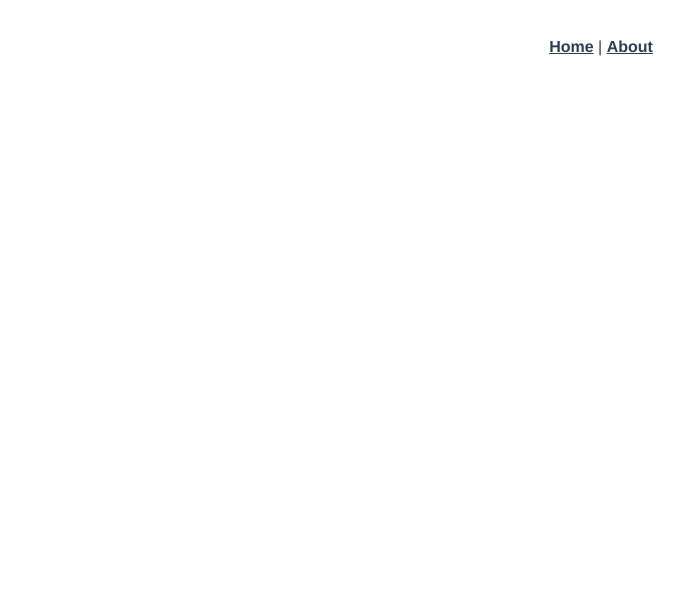
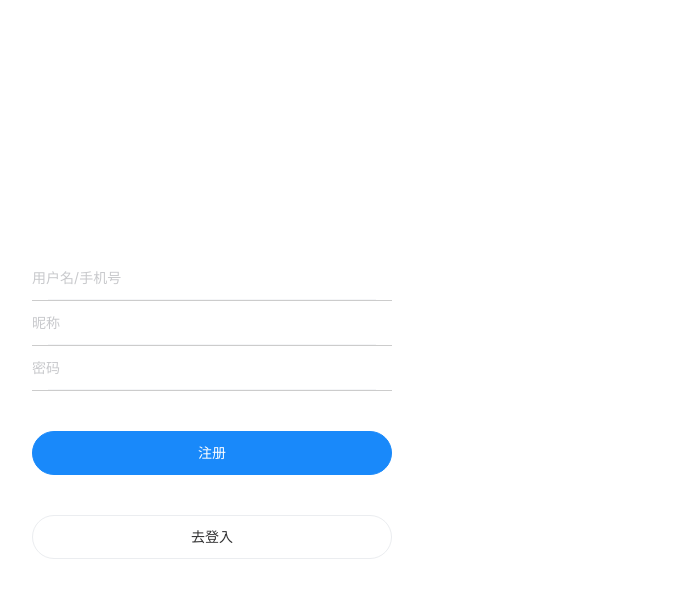
Before and after one commit to dxh-git/heimaNews, a Vue app: page /Register in a window 1280 px wide. Shown: the top 598 px of the page, without its empty margins (39-723 px from the left). Built offline with nearby package versions, Linux system fonts and the light colour scheme; a small style sheet from the web is missing.

Commit message:
注册也

```diff
--- a/package.json
+++ b/package.json
@@ -7,7 +7,9 @@
     "build": "vue-cli-service build"
   },
   "dependencies": {
+    "axios": "^0.19.2",
     "core-js": "^3.6.4",
+    "vant": "^2.5.7",
     "vue": "^2.6.11",
     "vue-router": "^3.1.5"
   },
--- a/src/App.vue
+++ b/src/App.vue
@@ -1,32 +1,35 @@
 <template>
-  <div id="app">
-    <div id="nav">
-      <router-link to="/">Home</router-link> |
-      <router-link to="/about">About</router-link>
+    <div id="app">
+        <!-- 匹配的组件的坑 -->
+        <router-view />
     </div>
-    <router-view/>
-  </div>
 </template>
 
 <style lang="less">
-#app {
-  font-family: Avenir, Helvetica, Arial, sans-serif;
-  -webkit-font-smoothing: antialiased;
-  -moz-osx-font-smoothing: grayscale;
-  text-align: center;
-  color: #2c3e50;
+// css 原生的写法
+@import url("//at.alicdn.com/t/font_1426139_jm7n2373nlh.css");
+@import url('../node_modules/vant/lib/index.css');
+
+// 公共的样式
+*{
+    margin: 0;
+    padding: 0;
 }
 
-#nav {
-  padding: 30px;
+a {
+    color: inherit;
+    text-decoration: none;
+}
 
-  a {
-    font-weight: bold;
-    color: #2c3e50;
+a:hover{
+    color: inherit;
+}
 
-    &.router-link-exact-active {
-      color: #42b983;
-    }
-  }
+ul, li, ol{
+    list-style: none;
+}
+
+i, em{
+    font-style: normal;
 }
 </style>
--- a/src/components/HelloWorld.vue
+++ /dev/null
@@ -1,58 +0,0 @@
-<template>
-  <div class="hello">
-    <h1>{{ msg }}</h1>
-    <p>
-      For a guide and recipes on how to configure / customize this project,<br>
-      check out the
-      <a href="https://cli.vuejs.org" target="_blank" rel="noopener">vue-cli documentation</a>.
-    </p>
-    <h3>Installed CLI Plugins</h3>
-    <ul>
-      <li><a href="https://github.com/vuejs/vue-cli/tree/dev/packages/%40vue/cli-plugin-babel" target="_blank" rel="noopener">babel</a></li>
-      <li><a href="https://github.com/vuejs/vue-cli/tree/dev/packages/%40vue/cli-plugin-router" target="_blank" rel="noopener">router</a></li>
-    </ul>
-    <h3>Essential Links</h3>
-    <ul>
-      <li><a href="https://vuejs.org" target="_blank" rel="noopener">Core Docs</a></li>
-      <li><a href="https://forum.vuejs.org" target="_blank" rel="noopener">Forum</a></li>
-      <li><a href="https://chat.vuejs.org" target="_blank" rel="noopener">Community Chat</a></li>
-      <li><a href="https://twitter.com/vuejs" target="_blank" rel="noopener">Twitter</a></li>
-      <li><a href="https://news.vuejs.org" target="_blank" rel="noopener">News</a></li>
-    </ul>
-    <h3>Ecosystem</h3>
-    <ul>
-      <li><a href="https://router.vuejs.org" target="_blank" rel="noopener">vue-router</a></li>
-      <li><a href="https://vuex.vuejs.org" target="_blank" rel="noopener">vuex</a></li>
-      <li><a href="https://github.com/vuejs/vue-devtools#vue-devtools" target="_blank" rel="noopener">vue-devtools</a></li>
-      <li><a href="https://vue-loader.vuejs.org" target="_blank" rel="noopener">vue-loader</a></li>
-      <li><a href="https://github.com/vuejs/awesome-vue" target="_blank" rel="noopener">awesome-vue</a></li>
-    </ul>
-  </div>
-</template>
-
-<script>
-export default {
-  name: 'HelloWorld',
-  props: {
-    msg: String
-  }
-}
-</script>
-
-<!-- Add "scoped" attribute to limit CSS to this component only -->
-<style scoped lang="less">
-h3 {
-  margin: 40px 0 0;
-}
-ul {
-  list-style-type: none;
-  padding: 0;
-}
-li {
-  display: inline-block;
-  margin: 0 10px;
-}
-a {
-  color: #42b983;
-}
-</style>
--- a/src/main.js
+++ b/src/main.js
@@ -1,13 +1,27 @@
 // vue构造函数
 import Vue from 'vue'
-// app组件
+// App组件（以.vue结尾的文件都是组件）
 import App from './App.vue'
 // 路由对象
 import router from './router'
-//上线环境是否提示信息
+// 引入vant ui
+import Vant from 'vant';
+// 注册
+Vue.use(Vant);
+// 导入axios
+import axios from "axios"
+// 把axios绑定到Vue原型上
+Vue.prototype.$axios = axios;
+// 给axios添加基地址"http://localhost:3000"
+axios.defaults.baseURL = "http://localhost:3000"
+// 上线环境是否提示信息(忽略)
 Vue.config.productionTip = false
+
 // 创建一个根实例
+// .$mount('#app') 相当于el配置，指定id为app的元素作为模板
 new Vue({
+  // 路由对象
   router,
+  // 加载第一个子组件，最底层的组件，（写法是固定的）
   render: h => h(App)
 }).$mount('#app')
--- a/src/router/index.js
+++ b/src/router/index.js
@@ -1,28 +1,30 @@
 import Vue from 'vue'
+// 导入路由
 import VueRouter from 'vue-router'
-import Home from '../views/Home.vue'
 
+// 注册路由的插件，把路由关联到vue。固定要加的
 Vue.use(VueRouter)
 
+// 路由配置
 const routes = [
 	{
-    path: '/',
-    name: 'Home',
-    component: Home
+		// 登入页面路由
+		path: "/login",
+		// 除了首页之外的页面都可以用懒加载,@符号代表的src这个目录
+		// .vue这个扩展名可以忽略
+		component: () => import("@/views/Login")
 	},
 	{
-    path: '/about',
-    name: 'About',
-    // route level code-splitting
-    // this generates a separate chunk (about.[hash].js) for this route
-    // which is lazy-loaded when the route is visited.
-    component: () => import(/* webpackChunkName: "about" */ '../views/About.vue')
+		// 注册页面路由
+		path:'/Register',
+		component: () => import("@/views/Register")
 	}
 ]
 
 const router = new VueRouter({
 	mode: 'history',
 	base: process.env.BASE_URL,
+	//路由配置
 	routes
 })
 
--- a/src/views/About.vue
+++ /dev/null
@@ -1,5 +0,0 @@
-<template>
-  <div class="about">
-    <h1>This is an about page</h1>
-  </div>
-</template>
--- a/src/views/Home.vue
+++ /dev/null
@@ -1,18 +0,0 @@
-<template>
-  <div class="home">
-    <img alt="Vue logo" src="../assets/logo.png">
-    <HelloWorld msg="Welcome to Your Vue.js App"/>
-  </div>
-</template>
-
-<script>
-// @ is an alias to /src
-import HelloWorld from '@/components/HelloWorld.vue'
-
-export default {
-  name: 'Home',
-  components: {
-    HelloWorld
-  }
-}
-</script>
--- /dev/null
+++ b/src/views/Login.vue
@@ -0,0 +1,125 @@
+<template>
+  <div class="w">
+    <!-- 退出 -->
+    <div class="xx"><span class="iconfont iconicon-test"></span></div>
+    <!-- 要显示阿里图标库的图标，必须要加上iconfont这个类名，第二类名就是你想要显示的那个图标 -->
+    <!-- log -->
+    <div class="log"><span class="iconfont iconnew"></span></div>
+    <!-- 表单信息 -->
+    <!-- <div class="form">
+           <input type="text" placeholder="用户名/手机号" v-model="form.username"> <br>
+           <input type="password" placeholder="密码"  v-model="form.password"><br>
+           <button class="login" @click="handelClick">登入</button>
+       </div> -->
+    <!-- 复制vant的表单代码 -->
+    <!-- @submit是变淡提交时间 van-field是表单的字段 rules是表单的字段的规则 required代表必填-->
+    <van-form @submit="onSubmit">
+      <van-field
+        v-model="form.username"
+        name="用户名/手机号"
+        placeholder="用户名/手机号"
+        :rules="[{ required: true, message: '请填写手机号' }]"
+      />
+      <van-field
+        v-model="form.password"
+        type="password"
+        name="密码"
+        placeholder="密码"
+        :rules="[{ required: true, message: '请填写密码' }]"
+      />
+      <div class="btn">
+        <van-button round block type="info" native-type="submit">
+          提交
+        </van-button>
+      </div>
+    </van-form>
+    <div class="btn">
+        <router-link to="./Register">
+        <van-button round block >
+          注册
+        </van-button>
+        </router-link>
+      </div>
+  </div>
+</template>
+
+<script>
+// vue组件
+export default {
+  data() {
+    return {
+      form: {
+        username: "",
+        password: ""
+      }
+    };
+  },
+  methods: {
+       // 提交表单时候触发的事件，该事件通过校验才会触发
+        // values是表单返回的值，这里的values我们用不上，数据可以在this.form里面拿
+    onSubmit(value) {
+      this.$axios({
+        url: "/login",
+        method: "post",
+        data: this.form
+      }).then(res=>{
+        //   console.log(res);
+        // 获取到返回的信息
+        let {message} = res.data
+        // 使用vant的弹窗提示用，success表示成功的弹窗
+        this.$toast.success(message)
+
+      })
+
+    }
+  }
+};
+</script>
+
+<style lang="less" scoped>
+    .w {
+      width: 360px;
+      padding: 20/360 * 100vw;
+    }
+    .xx span {
+      font-size: 27px;
+      padding: 1px;
+    }
+    .log {
+      text-align: center;
+    }
+    .log span {
+      font-size: 126px;
+      color: #d81e06;
+      padding: 20/360 * 100vw;
+    }
+    .form input {
+      margin: 15px 0;
+      color: #757575;
+      width: 100%;
+      height: 40px;
+      border: none;
+      border-bottom: 1px solid #ccc;
+    }
+    .login {
+      width: 100%;
+      height: 40px;
+      color: #ffffff;
+      line-height: 40px;
+      margin-top: 40px;
+      background: #cc3300;
+      border: none;
+      border-radius: 40px;
+      outline: none;
+      cursor: pointer;
+    }
+    .van-cell {
+        padding: 10px 0;
+        border-bottom: 1px solid #ccc;
+
+    }
+    .btn{
+        margin-top: 40px;
+    }
+
+</style>
--- /dev/null
+++ b/src/views/Register.vue
@@ -0,0 +1,132 @@
+<template>
+  <div class="w">
+    <!-- 退出 -->
+    <div class="xx"><span class="iconfont iconicon-test"></span></div>
+    <!-- 要显示阿里图标库的图标，必须要加上iconfont这个类名，第二类名就是你想要显示的那个图标 -->
+    <!-- log -->
+    <div class="log"><span class="iconfont iconnew"></span></div>
+    <!-- 表单信息 -->
+    <!-- <div class="form">
+           <input type="text" placeholder="用户名/手机号" v-model="form.username"> <br>
+           <input type="password" placeholder="密码"  v-model="form.password"><br>
+           <button class="login" @click="handelClick">登入</button>
+       </div> -->
+    <!-- 复制vant的表单代码 -->
+    <!-- @submit是变淡提交时间 van-field是表单的字段 rules是表单的字段的规则 required代表必填-->
+    <van-form @submit="onSubmit">
+      <van-field
+        v-model="form.username"
+        name="用户名/手机号"
+        placeholder="用户名/手机号"
+        :rules="[{ required: true, message: '请填写手机号' }]"
+      />
+      <van-field
+        v-model="form.nickname"
+        name="昵称"
+        placeholder="昵称"
+        :rules="[{ required: true, message: '请填写昵称' }]"
+      />
+      <van-field
+        v-model="form.password"
+        type="password"
+        name="密码"
+        placeholder="密码"
+        :rules="[{ required: true, message: '请填写密码' }]"
+      />
+      <div class="btn">
+        <van-button round block type="info" native-type="submit">
+          注册
+        </van-button>
+      </div>
+    </van-form>
+    <div class="btn">
+        <router-link to="./Login">
+        <van-button round block >
+          去登入
+        </van-button>
+        </router-link>
+      </div>
+  </div>
+</template>
+
+<script>
+// vue组件
+export default {
+  data() {
+    return {
+      form: {
+        username: "",
+        password: "",
+        nickname:''
+      }
+    };
+  },
+  methods: {
+       // 提交表单时候触发的事件，该事件通过校验才会触发
+        // values是表单返回的值，这里的values我们用不上，数据可以在this.form里面拿
+    onSubmit(value) {
+      this.$axios({
+        url: "/register",
+        method: "post",
+        data: this.form
+      }).then(res=>{
+          console.log(res);
+        // 获取到返回的信息
+        let {message} = res.data
+        // 使用vant的弹窗提示用，success表示成功的弹窗
+        this.$toast.success(message)
+
+      })
+
+    }
+  }
+};
+</script>
+
+<style lang="less" scoped>
+    .w {
+      width: 360px;
+      padding: 20/360 * 100vw;
+    }
+    .xx span {
+      font-size: 27px;
+      padding: 1px;
+    }
+    .log {
+      text-align: center;
+    }
+    .log span {
+      font-size: 126px;
+      color: #d81e06;
+      padding: 20/360 * 100vw;
+    }
+    .form input {
+      margin: 15px 0;
+      color: #757575;
+      width: 100%;
+      height: 40px;
+      border: none;
+      border-bottom: 1px solid #ccc;
+    }
+    .login {
+      width: 100%;
+      height: 40px;
+      color: #ffffff;
+      line-height: 40px;
+      margin-top: 40px;
+      background: #cc3300;
+      border: none;
+      border-radius: 40px;
+      outline: none;
+      cursor: pointer;
+    }
+    .van-cell {
+        padding: 10px 0;
+        border-bottom: 1px solid #ccc;
+
+    }
+    .btn{
+        margin-top: 40px;
+    }
+
+</style>
```
Also changed, not shown: 1 other file (tests, documents, lock files or other folders). Lines whose indentation alone changed are shown as unchanged.
